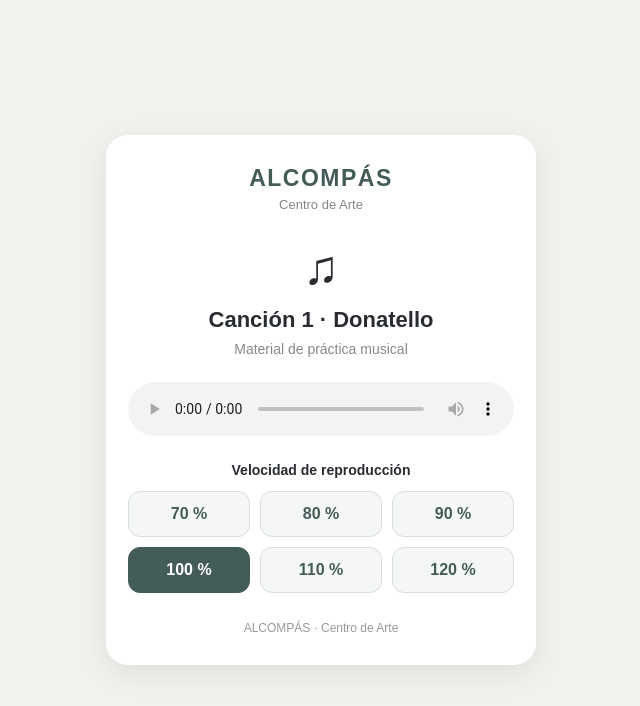
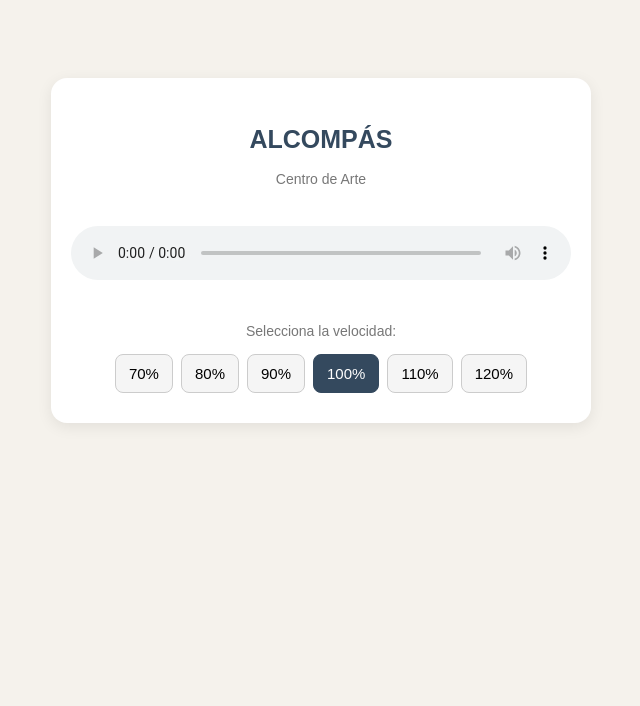
Before and after one commit to alcompas-centro-de-arte/reproductor-musical-nuevo, a plain HTML site: page index.html in a window 1280 px wide. Shown: the whole page, without its empty margins (319-959 px from the left). Drawn offline with Linux system fonts and the light colour scheme.

Commit message:
Update index.html

```diff
--- a/index.html
+++ b/index.html
@@ -4,60 +4,86 @@
 <head>
   <meta charset="UTF-8">
   <meta name="viewport" content="width=device-width, initial-scale=1.0">
-  <title>ALCOMPÁS · Centro de Arte</title>
+  <title>ALCOMPÁS · Reproductor musical</title>
   <style>
-    * { box-sizing: border-box; }
     body {
-      margin: 0; min-height: 100vh; font-family: Arial, sans-serif;
-      background: #f3f1ed; color: #292d32; display: flex;
-      justify-content: center; align-items: center; padding: 20px;
+      font-family: Arial, sans-serif;
+      background: #f5f2ec;
+      color: #333;
+      text-align: center;
+      padding: 30px 15px;
     }
+
     .player {
-      width: 100%; max-width: 430px; background: white;
-      border-radius: 22px; padding: 30px 22px; text-align: center;
-      box-shadow: 0 8px 30px rgba(0,0,0,0.08);
+      max-width: 500px;
+      margin: 40px auto;
+      padding: 30px 20px;
+      background: white;
+      border-radius: 16px;
+      box-shadow: 0 4px 15px rgba(0,0,0,0.08);
     }
-    .academy { font-size: 23px; font-weight: bold; letter-spacing: 1.5px; color: #435c58; }
-    .subtitle { font-size: 13px; color: #858585; margin-top: 5px; margin-bottom: 28px; }
-    .music-icon { font-size: 48px; margin-bottom: 12px; }
-    h1 { font-size: 22px; margin: 8px 0; }
-    .description { color: #888; font-size: 14px; margin-bottom: 25px; }
-    audio { width: 100%; margin-bottom: 22px; }
-    .speed-title { font-size: 14px; font-weight: bold; margin-bottom: 13px; }
-    .speeds { display: grid; grid-template-columns: repeat(3, 1fr); gap: 10px; }
+
+    h1 {
+      font-size: 25px;
+      color: #34495e;
+    }
+
+    audio {
+      width: 100%;
+      margin: 25px 0;
+    }
+
+    .speeds {
+      display: flex;
+      justify-content: center;
+      flex-wrap: wrap;
+      gap: 8px;
+      margin-top: 15px;
+    }
+
     .speeds button {
-      border: 1px solid #d8dfdc; background: #f5f7f6; color: #435c58;
-      border-radius: 12px; padding: 13px 5px; font-size: 16px;
-      font-weight: bold; cursor: pointer;
+      padding: 10px 13px;
+      border: 1px solid #ccc;
+      border-radius: 8px;
+      background: #f5f5f5;
+      cursor: pointer;
+      font-size: 15px;
     }
-    .speeds button.active { background: #435c58; color: white; border-color: #435c58; }
-    .footer { margin-top: 28px; font-size: 12px; color: #999; }
+
+    .speeds button.active {
+      background: #34495e;
+      color: white;
+      border-color: #34495e;
+    }
+
+    p {
+      color: #777;
+      font-size: 14px;
+    }
   </style>
 </head>
 <body>
-  <main class="player">
-    <div class="academy">ALCOMPÁS</div>
-    <div class="subtitle">Centro de Arte</div>
-    <div class="music-icon">♫</div>
-    <h1>Canción 1 · Donatello</h1>
-    <div class="description">Material de práctica musical</div>
 
-    <audio id="audio" controls preload="metadata">
+  <div class="player">
+    <h1>ALCOMPÁS</h1>
+    <p>Centro de Arte</p>
+
+    <audio id="audio" controls>
       <source src="./Donatello-1.mp3" type="audio/mpeg">
-      Tu navegador no puede reproducir este audio.
+      Tu navegador no admite audio.
     </audio>
 
-    <div class="speed-title">Velocidad de reproducción</div>
+    <p>Selecciona la velocidad:</p>
+
     <div class="speeds">
-      <button data-speed="0.7">70 %</button>
-      <button data-speed="0.8">80 %</button>
-      <button data-speed="0.9">90 %</button>
-      <button data-speed="1" class="active">100 %</button>
-      <button data-speed="1.1">110 %</button>
-      <button data-speed="1.2">120 %</button>
+      <button data-speed="0.7">70%</button>
+      <button data-speed="0.8">80%</button>
+      <button data-speed="0.9">90%</button>
+      <button data-speed="1" class="active">100%</button>
+      <button data-speed="1.1">110%</button>
+      <button data-speed="1.2">120%</button>
     </div>
-    <div class="footer">ALCOMPÁS · Centro de Arte</div>
-  </main>
+  </div>
 
   <script type="module">
     const audio = document.getElementById("audio");
@@ -85,6 +111,8 @@
         context: audioContext
       });
 
+      audio.preservesPitch = false;
+
       const source = audioContext.createMediaElementSource(audio);
       source.connect(soundTouchNode);
       soundTouchNode.connect(audioContext.destination);
@@ -102,6 +130,8 @@
         );
 
         const speed = Number(activeButton.dataset.speed);
+
+        audio.playbackRate = speed;
         soundTouchNode.playbackRate.value = speed;
         soundTouchNode.pitch.value = 1;
 
@@ -119,11 +149,13 @@
         button.classList.add("active");
 
         if (initialized) {
+          audio.playbackRate = speed;
           soundTouchNode.playbackRate.value = speed;
           soundTouchNode.pitch.value = 1;
         }
       });
     });
   </script>
+
 </body>
 </html>
```
